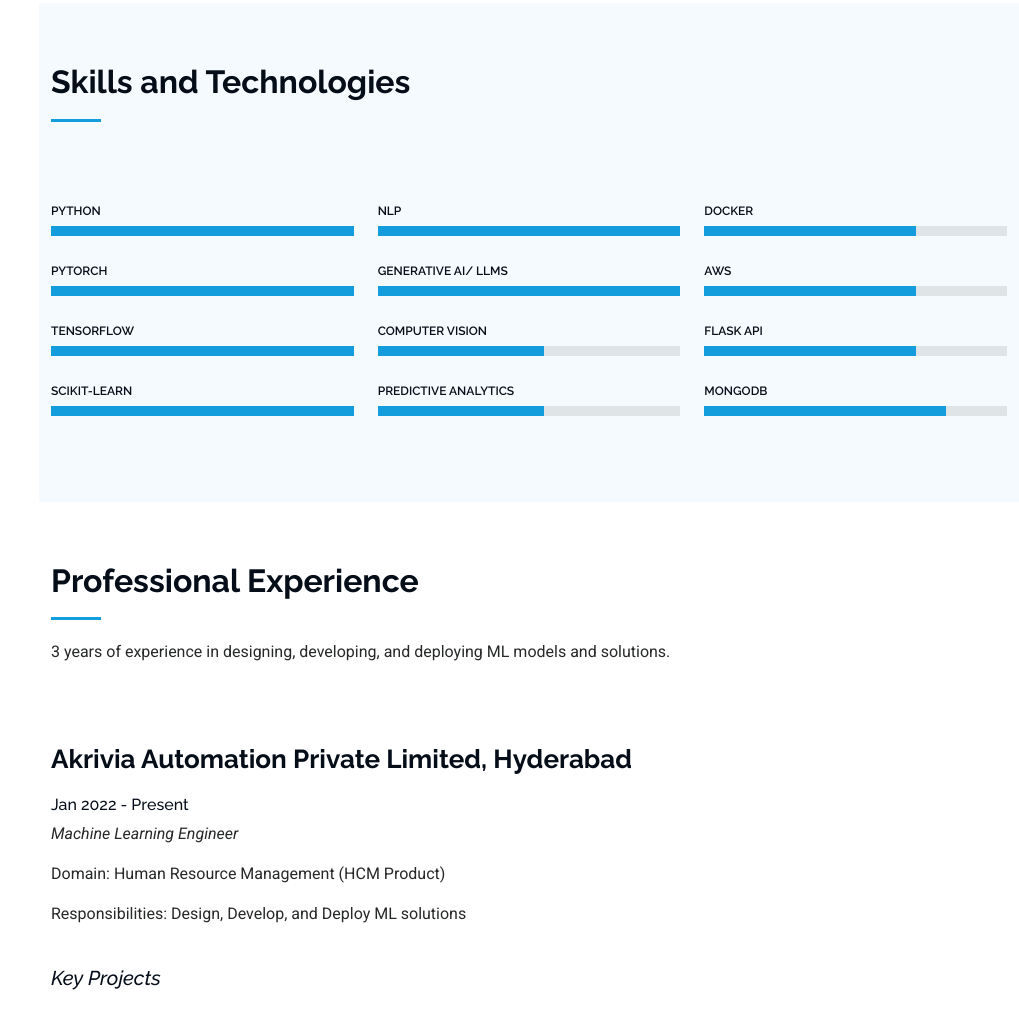
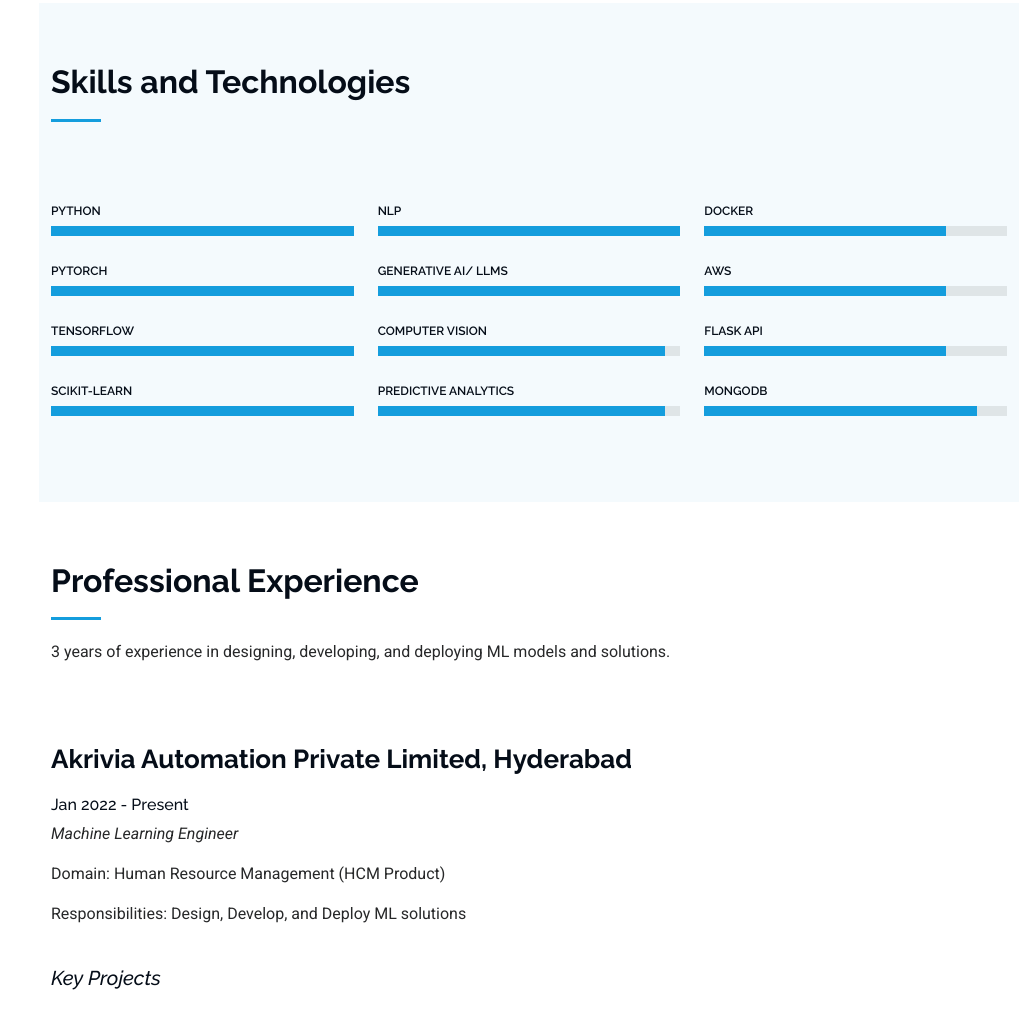
Before and after one commit to RajkumarGalaxy/rajkumargalaxy.github.io, a plain HTML site: page index.html in a window 1280 px wide. Shown: the part 2217-3234 px from the top of the page, without its empty margins (261-1280 px from the left). Drawn offline with Linux system fonts and the light colour scheme.

Commit message:
update index

```diff
--- a/index.html
+++ b/index.html
@@ -94,7 +94,7 @@
     <!-- Hero Section -->
     <section id="hero" class="hero section dark-background">
 
-      <img src="assets/img/hero-bg.jpg" alt="" data-aos="fade-in" class="">
+      <img src="assets\img\hero-bg.jpg" alt="" data-aos="fade-in" class="">
 
       <div class="container" data-aos="fade-up" data-aos-delay="100">
         <h2>Rajkumar Lakshmanamoorthy</h2>
@@ -289,14 +289,14 @@
             <div class="progress">
               <span class="skill"><span>Computer Vision</span></span>
               <div class="progress-bar-wrap">
-                <div class="progress-bar" role="progressbar" aria-valuenow="55" aria-valuemin="0" aria-valuemax="100"></div>
+                <div class="progress-bar" role="progressbar" aria-valuenow="95" aria-valuemin="0" aria-valuemax="100"></div>
               </div>
             </div><!-- End Skills Item 7 -->
 
             <div class="progress">
               <span class="skill"><span>Predictive Analytics</span></span>
               <div class="progress-bar-wrap">
-                <div class="progress-bar" role="progressbar" aria-valuenow="55" aria-valuemin="0" aria-valuemax="100"></div>
+                <div class="progress-bar" role="progressbar" aria-valuenow="95" aria-valuemin="0" aria-valuemax="100"></div>
               </div>
             </div><!-- End Skills Item 8 -->
 
@@ -307,28 +307,28 @@
             <div class="progress">
               <span class="skill"><span>Docker</span></span>
               <div class="progress-bar-wrap">
-                <div class="progress-bar" role="progressbar" aria-valuenow="70" aria-valuemin="0" aria-valuemax="100"></div>
+                <div class="progress-bar" role="progressbar" aria-valuenow="80" aria-valuemin="0" aria-valuemax="100"></div>
               </div>
             </div><!-- End Skills Item 9 -->
 
             <div class="progress">
               <span class="skill"><span>AWS</span></span>
               <div class="progress-bar-wrap">
-                <div class="progress-bar" role="progressbar" aria-valuenow="70" aria-valuemin="0" aria-valuemax="100"></div>
+                <div class="progress-bar" role="progressbar" aria-valuenow="80" aria-valuemin="0" aria-valuemax="100"></div>
               </div>
             </div><!-- End Skills Item 10 -->
 
             <div class="progress">
               <span class="skill"><span>Flask API</span></span>
               <div class="progress-bar-wrap">
-                <div class="progress-bar" role="progressbar" aria-valuenow="70" aria-valuemin="0" aria-valuemax="100"></div>
+                <div class="progress-bar" role="progressbar" aria-valuenow="80" aria-valuemin="0" aria-valuemax="100"></div>
               </div>
             </div><!-- End Skills Item 11 -->
 
             <div class="progress">
               <span class="skill"><span>MongoDB</span></span>
               <div class="progress-bar-wrap">
-                <div class="progress-bar" role="progressbar" aria-valuenow="80" aria-valuemin="0" aria-valuemax="100"></div>
+                <div class="progress-bar" role="progressbar" aria-valuenow="90" aria-valuemin="0" aria-valuemax="100"></div>
               </div>
             </div><!-- End Skills Item 12 -->
 
```
